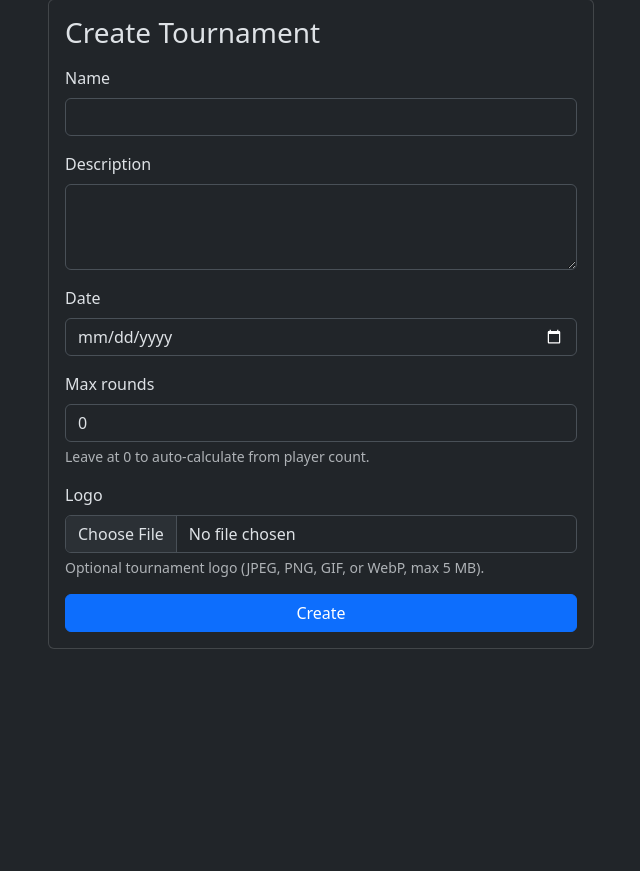
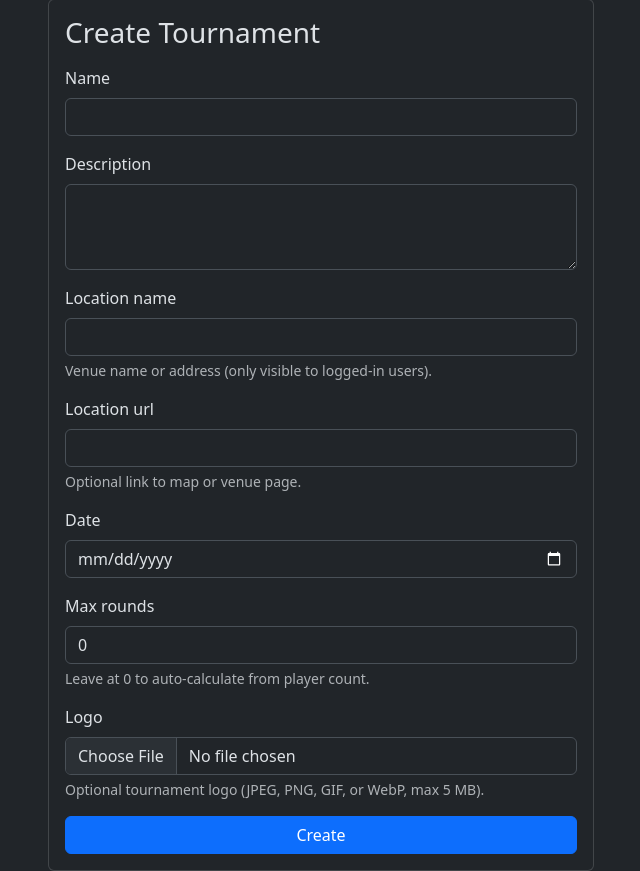
Before and after one commit to Yunaido/Tournament, a Django app: page /tournaments/create/ in a window 1280 px wide. Shown: the part 82-953 px from the top of the page, without its empty margins (319-959 px from the left). Before the commit the page ends 731 px from the top, so only its background shows below. Run offline with Django 5.2, Linux system fonts and the light colour scheme; the visitor is signed in with stand-in values (Sample User, id 1); some libraries are stand-ins or nearby versions.

Commit message:
feat: tournament location (hidden from anonymous users) (#9)
- Add location_name and location_url fields to Tournament model
- Show location on detail & list pages only for authenticated users
- Location URL renders as a clickable link (opens in new tab)
- Add location fields to create/edit form with placeholders
- Update seed data with sample locations
- Fix Makefile RUN to mount PWD so makemigrations persists files
- E2E tests for location visibility, form, and anonymous exclusion

Co-authored-by: Christopher-Jannik Mauthe <christopher-jannik.mauthe@cancom.de>

```diff
--- a/tournaments/forms.py
+++ b/tournaments/forms.py
@@ -24,13 +24,17 @@ class TournamentForm(forms.ModelForm):
 
     class Meta:
         model = Tournament
-        fields = ("name", "description", "date", "max_rounds")
+        fields = ("name", "description", "location_name", "location_url", "date", "max_rounds")
         widgets = {
             "date": forms.DateInput(attrs={"type": "date"}),
             "description": forms.Textarea(attrs={"rows": 3}),
+            "location_name": forms.TextInput(attrs={"placeholder": "e.g. Card Shop Berlin"}),
+            "location_url": forms.URLInput(attrs={"placeholder": "https://maps.google.com/..."}),
         }
         help_texts = {
             "max_rounds": "Leave at 0 to auto-calculate from player count.",
+            "location_name": "Venue name or address (only visible to logged-in users).",
+            "location_url": "Optional link to map or venue page.",
         }
 
 
--- a/tournaments/management/commands/seed.py
+++ b/tournaments/management/commands/seed.py
@@ -258,6 +258,8 @@ class Command(BaseCommand):
             created_by=admin,
             date=timezone.now().date(),
             status=Tournament.Status.ACTIVE,
+            location_name="Grand Line Card Shop, Sabaody",
+            location_url="https://maps.google.com/?q=Grand+Line+Card+Shop",
             max_rounds=3,
             current_round=1,
             logo_data=_make_logo_svg(name, TOURNAMENT_COLORS[name]),
@@ -308,6 +310,7 @@ class Command(BaseCommand):
             created_by=admin,
             date=timezone.now().date() + timedelta(days=3),
             status=Tournament.Status.SETUP,
+            location_name="Baratie Restaurant, East Blue",
             logo_data=_make_logo_svg(name, TOURNAMENT_COLORS[name]),
         )
 
--- a/tournaments/models.py
+++ b/tournaments/models.py
@@ -15,6 +15,15 @@ class Tournament(models.Model):
 
     name = models.CharField(max_length=200)
     description = models.TextField(blank=True)
+    location_name = models.CharField(
+        max_length=300,
+        blank=True,
+        help_text="Venue name or address (visible only to logged-in users).",
+    )
+    location_url = models.URLField(
+        blank=True,
+        help_text="Link to a map or venue page (e.g. Google Maps URL).",
+    )
     logo_data = models.BinaryField(
         blank=True,
         null=True,
```
Also changed, not shown: e2e/tests/tournaments.spec.ts (+68 -0 lines), templates/tournaments/detail.html (+11 -0 lines), templates/tournaments/list.html (+22 -1 lines), tournaments/migrations/0005_add_location_fields.py (added), 1 other file.
